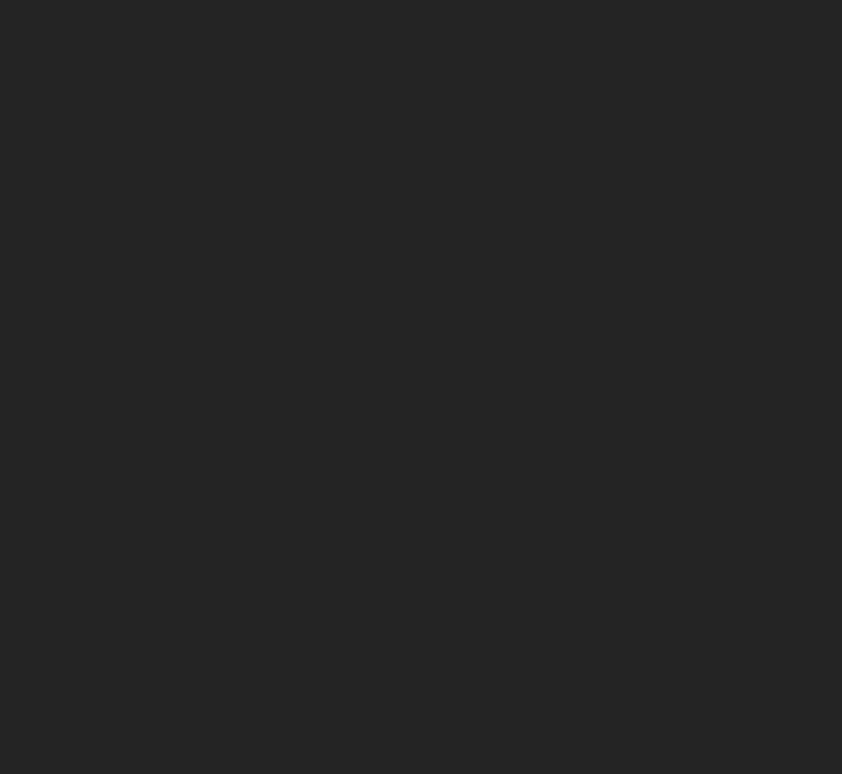
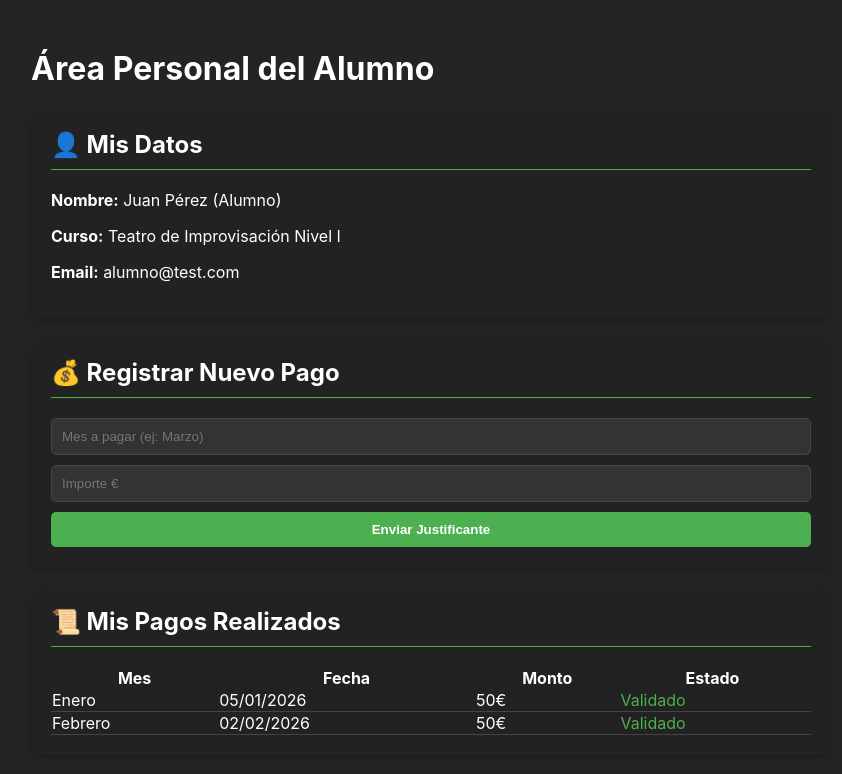
Before and after one commit to AngelRuiiz12/FRONT-REACT, a React (Vite) app: page /alumno/perfil in a window 1280 px wide. Before the commit this address had no page. Shown: the top 774 px of the page, without its empty margins (209-1051 px from the left). Built offline with nearby package versions, Linux system fonts and the light colour scheme.

Commit message:
Creo toda la parte del alumno, con su dashboard, historial de pago y apartado para crear un nuevo pago.

```diff
--- a/src/App.jsx
+++ b/src/App.jsx
@@ -2,7 +2,7 @@ import { Routes, Route } from 'react-router-dom'
 import Login from './pages/Login';
 import AdminDashboard from './pages/admin/AdminDashboard';
 import AlumnoDetalle from './pages/admin/AlumnoDetalle';
-// import AlumnoProfile from './pages/alumno/AlumnoProfile';
+import AlumnoProfile from './pages/alumno/AlumnoProfile';
 
 function App() {
   return (
@@ -15,8 +15,8 @@ function App() {
       {/* <Route path="/admin/alumnos" element={<div>Lista de Alumnos</div>} /> */}
 
       {/* Rutas de Alumno */}
-      {/* <Route path="/alumno/perfil" element={<AlumnoProfile />} />
-      <Route path="/alumno/pagos" element={<div>Mis Pagos</div>} /> */}
+      <Route path="/alumno/perfil" element={<AlumnoProfile />} />
+      {/* <Route path="/alumno/pagos" element={<div>Mis Pagos</div>} /> */}
     </Routes>
   )
 }
--- /dev/null
+++ b/src/pages/alumno/AlumnoProfile.jsx
@@ -0,0 +1,185 @@
+import React, { useState } from "react";
+
+const AlumnoProfile = () => {
+  // 1. ESTADO DE LOS PAGOS: Aquí se guardarán los que ya existen y los nuevos que crees
+  const [pagos, setPagos] = useState([
+    { id: 1, mes: "Enero", monto: 50, estado: "Validado", fecha: "05/01/2026" },
+    {
+      id: 2,
+      mes: "Febrero",
+      monto: 50,
+      estado: "Validado",
+      fecha: "02/02/2026",
+    },
+  ]);
+
+  // 2. ESTADO DEL FORMULARIO: Para capturar lo que escribes
+  const [nuevoMes, setNuevoMes] = useState("");
+  const [nuevoMonto, setNuevoMonto] = useState("");
+
+  // 3. FUNCIÓN PARA CREAR UN NUEVO PAGO
+  const registrarPago = (e) => {
+    e.preventDefault();
+
+    const nuevoPagoObj = {
+      id: pagos.length + 1,
+      mes: nuevoMes,
+      monto: nuevoMonto,
+      estado: "Pendiente", // El alumno lo crea, el admin lo validará luego
+      fecha: new Date().toLocaleDateString(),
+    };
+
+    setPagos([nuevoPagoObj, ...pagos]); // Añadimos el nuevo al principio de la lista
+    setNuevoMes(""); // Limpiamos campos
+    setNuevoMonto("");
+  };
+
+  // 4. FUNCIÓN PARA ELIMINAR UN PAGO PENDIENTE
+  const eliminarPago = (id) => {
+    // Filtramos la lista: solo se quedan los pagos cuyo ID NO sea el que queremos borrar
+    const listaActualizada = pagos.filter((pago) => pago.id !== id);
+    setPagos(listaActualizada);
+  };
+
+  return (
+    <div
+      style={{
+        padding: "20px",
+        color: "white",
+        maxWidth: "800px",
+        margin: "0 auto",
+      }}
+    >
+      <h1>Área Personal del Alumno</h1>
+
+      {/* SECCIÓN A: DETALLES DEL PERFIL */}
+      <section style={styles.card}>
+        <h2 style={styles.title}>👤 Mis Datos</h2>
+        <p>
+          <strong>Nombre:</strong> Juan Pérez (Alumno)
+        </p>
+        <p>
+          <strong>Curso:</strong> Teatro de Improvisación Nivel I
+        </p>
+        <p>
+          <strong>Email:</strong> alumno@test.com
+        </p>
+      </section>
+
+      {/* SECCIÓN B: FORMULARIO DE NUEVO PAGO */}
+      <section style={styles.card}>
+        <h2 style={styles.title}>💰 Registrar Nuevo Pago</h2>
+        <form onSubmit={registrarPago} style={styles.form}>
+          <input
+            type="text"
+            placeholder="Mes a pagar (ej: Marzo)"
+            value={nuevoMes}
+            onChange={(e) => setNuevoMes(e.target.value)}
+            style={styles.input}
+            required
+          />
+          <input
+            type="number"
+            placeholder="Importe €"
+            value={nuevoMonto}
+            onChange={(e) => setNuevoMonto(e.target.value)}
+            style={styles.input}
+            required
+          />
+          <button type="submit" style={styles.btn}>
+            Enviar Justificante
+          </button>
+        </form>
+      </section>
+
+      {/* SECCIÓN C: HISTORIAL DE PAGOS */}
+      <section style={styles.card}>
+        <h2 style={styles.title}>📜 Mis Pagos Realizados</h2>
+        <table style={styles.table}>
+          <thead>
+            <tr>
+              <th>Mes</th>
+              <th>Fecha</th>
+              <th>Monto</th>
+              <th>Estado</th>
+            </tr>
+          </thead>
+          <tbody>
+            {pagos.map((pago) => (
+              <tr key={pago.id} style={{ borderBottom: "1px solid #444" }}>
+                <td>{pago.mes}</td>
+                <td>{pago.fecha}</td>
+                <td>{pago.monto}€</td>
+                <td>
+                  <span
+                    style={{
+                      color: pago.estado === "Validado" ? "#4CAF50" : "#FFC107",
+                    }}
+                  >
+                    {pago.estado}
+                  </span>
+                </td>
+                {/* NUEVA COLUMNA DE ACCIONES */}
+                <td>
+                  {pago.estado === "Pendiente" && (
+                    <button
+                      onClick={() => eliminarPago(pago.id)}
+                      style={styles.btnEliminar}
+                    >
+                      🗑️ Borrar
+                    </button>
+                  )}
+                </td>
+              </tr>
+            ))}
+          </tbody>
+        </table>
+      </section>
+    </div>
+  );
+};
+
+// ESTILOS RÁPIDOS
+const styles = {
+  card: {
+    background: "#222",
+    padding: "20px",
+    borderRadius: "10px",
+    marginBottom: "20px",
+    boxShadow: "0 4px 8px rgba(0,0,0,0.2)",
+  },
+  title: {
+    borderBottom: "1px solid #4CAF50",
+    paddingBottom: "10px",
+    marginTop: "0",
+  },
+  form: { display: "flex", gap: "10px", flexWrap: "wrap" },
+  input: {
+    padding: "10px",
+    borderRadius: "5px",
+    border: "1px solid #444",
+    background: "#333",
+    color: "white",
+  },
+  btn: {
+    padding: "10px 20px",
+    borderRadius: "5px",
+    border: "none",
+    background: "#4CAF50",
+    color: "white",
+    cursor: "pointer",
+  },
+  table: { width: "100%", borderCollapse: "collapse", marginTop: "10px" },
+  td: { padding: "10px" },
+  btnEliminar: {
+    background: "#e74c3c",
+    color: "white",
+    border: "none",
+    padding: "5px 10px",
+    borderRadius: "4px",
+    cursor: "pointer",
+    fontSize: "12px",
+  },
+};
+
+export default AlumnoProfile;
```
